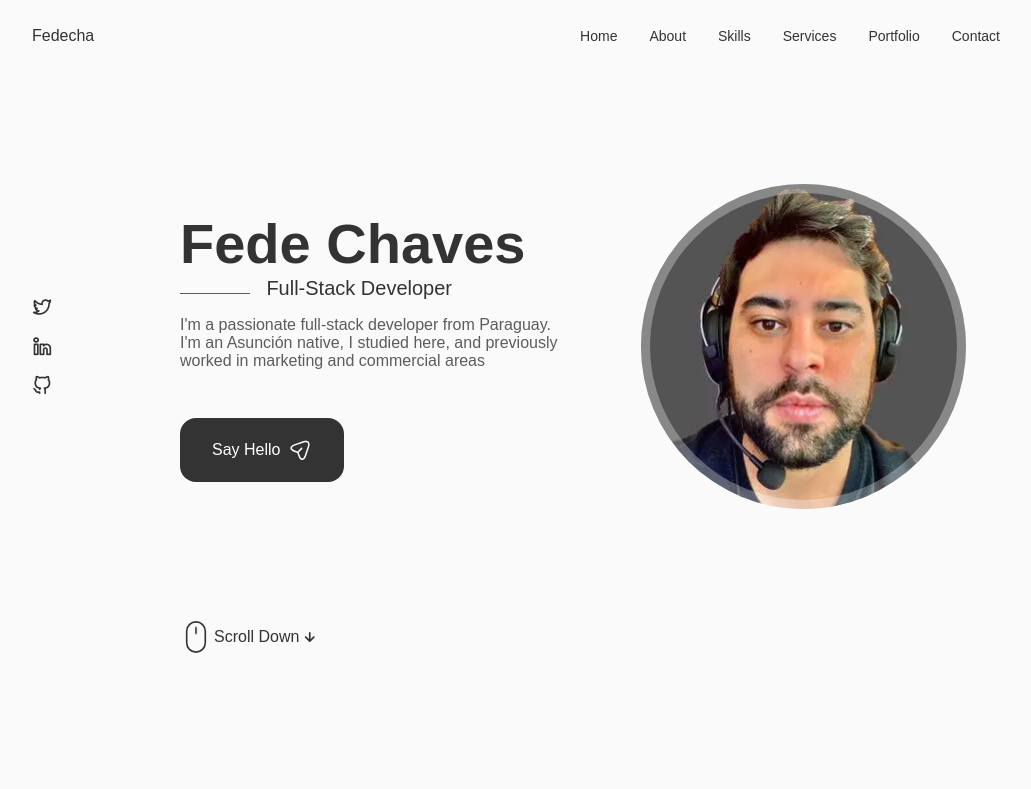
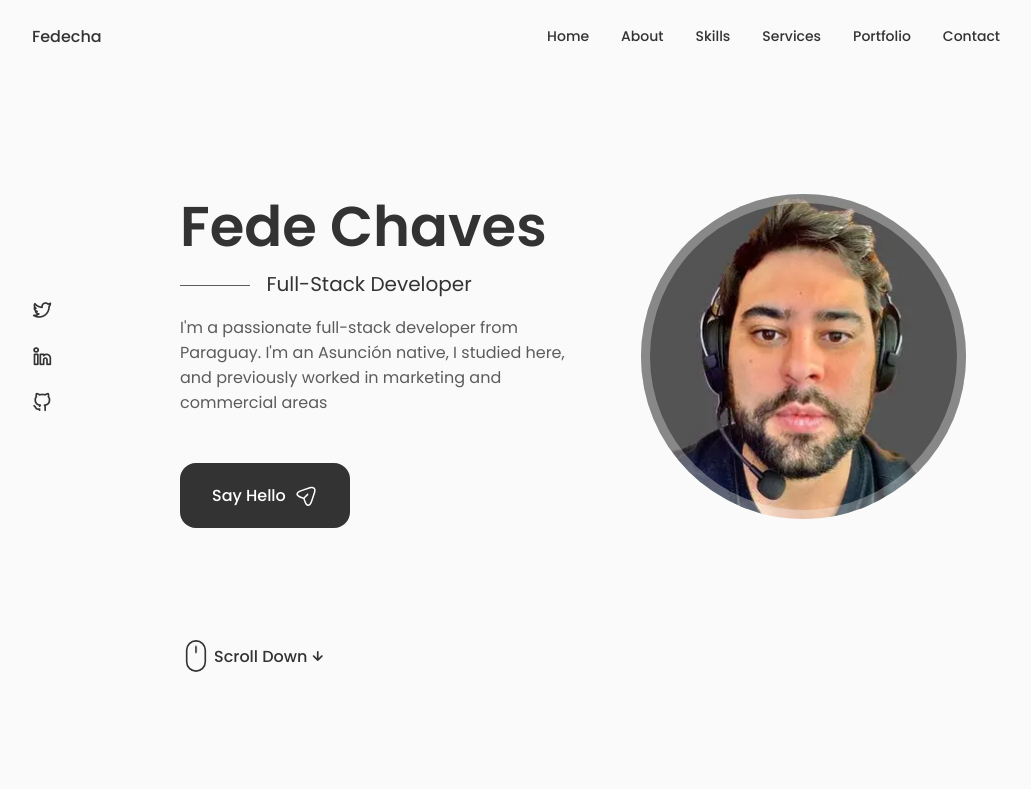
Before and after one commit to fedechaves/new_react_portfolio, a React (Create React App) app: page / in a window 1280 px wide. Shown: the top 789 px of the page, without its empty margins (124-1155 px from the left). Built offline with nearby package versions, Linux system fonts and the light colour scheme.

Commit message:
font poppins

```diff
--- a/src/App.css
+++ b/src/App.css
@@ -1,7 +1,35 @@
 /* =================  ==================*\
                GOOGLE FONTS
 \* =================  ==================*/
+/* @font-face {
+  font-family: "arial";
+  src: local("arial"),
+    url("../public/unicons-11.woff") format('woff'),
+    url("../public/unicons-11.woff2") format('woff2'),
+    url("../public/unicons-13.woff2") format('woff2')
+    url("../public/unicons-15.woff") format('woff'),
+    url("../public/unicons-15.woff2") format('woff2'),
+    url("../public/unicons-17.woff2") format('woff2')
+    url("../public/unicons-19.woff") format('woff'),
+    url("../public/unicons-19.woff2") format('woff2'),
+    url("../public/unicons-2.woff") format('woff')
+    url("../public/unicons-2.woff2") format('woff2'),
+    url("../public/unicons-5.woff") format('woff'),
+    url("../public/unicons-5.woff2") format('woff2')
+    url("../public/unicons-6.woff") format('woff'),
+    url("../public/unicons-6.woff2") format('woff2'),
+    url("../public/unicons-7.woff") format('woff')
+    url("../public/unicons-7.woff2") format('woff2'),
+    url("../public/unicons-8.woff") format('woff'),
+    url("../public/unicons-8.woff2") format('woff2')
+    url("../public/unicons-9.woff") format('woff'),
+    url("../public/unicons-9.woff2") format('woff2');
+  font-style: normal;
+  font-weight: 400;
+  font-display: swap;
+} */
 
+@import url('https://fonts.googleapis.com/css2?family=Poppins:wght@400;500;600&display=swap');
 
 
 /* =================  ==================*\
@@ -22,7 +50,7 @@
   --container-color: #fff;
 
   /* ================= Font and Typography  ==================*/
-  --body-font:  sans-serif;
+  --body-font: "Poppins", sans-serif;
 
   /*.5rem = 8px | 1 rem = 16px*/
   --big-font-size: 3.5rem;
```
